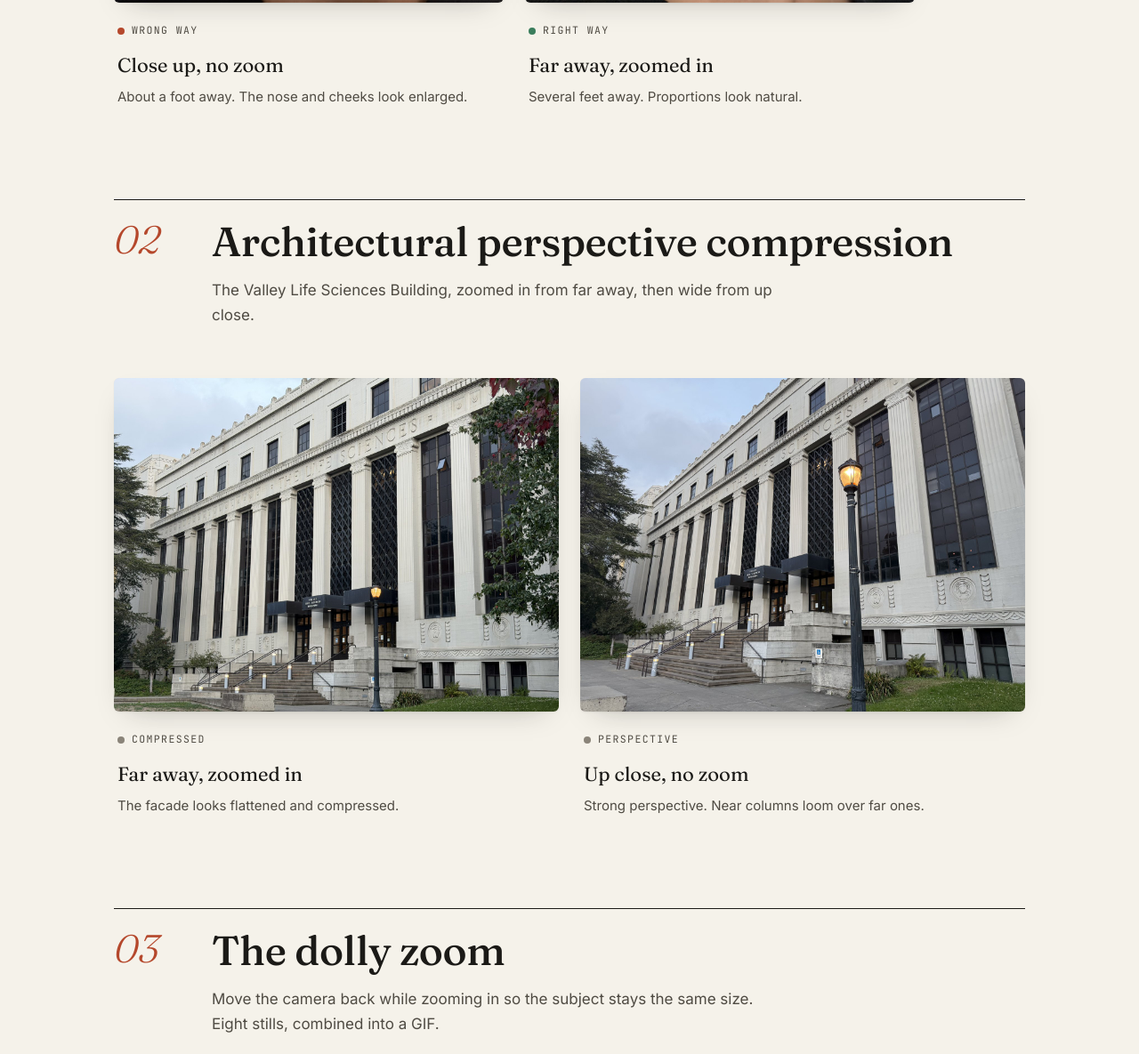
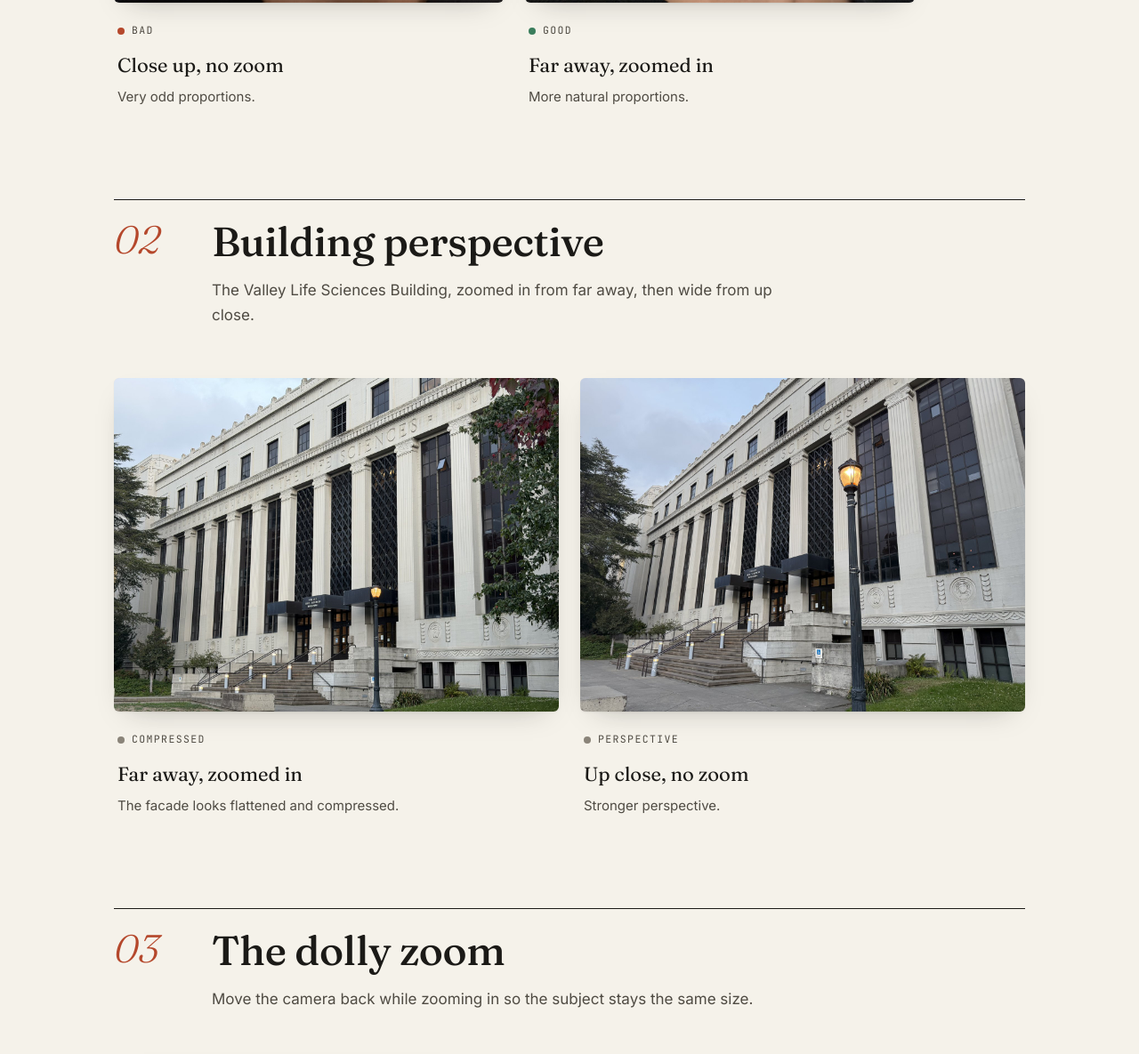
Before and after one commit to michael-tyl/michael-tyl.github.io, a plain HTML site: page cs180/proj0/index.html in a window 1280 px wide. Shown: the part 1528-2713 px from the top of the page at 89% size. Drawn offline with Linux system fonts and the light colour scheme.

Commit message:
compress text

```diff
--- a/cs180/proj0/index.html
+++ b/cs180/proj0/index.html
@@ -46,7 +46,7 @@
       <div class="section-head">
         <div class="num">01</div>
         <div>
-          <h2>Selfie: the wrong way vs. the right way</h2>
+          <h2>Selfie</h2>
           <p class="lede">A close-up selfie with no zoom, then the same face from several feet back with the camera zoomed in.</p>
         </div>
       </div>
@@ -55,17 +55,17 @@
         <figure class="shot portrait">
           <img src="img/face_zoomout.jpg" alt="Close-up selfie taken at arm's length with no zoom">
           <figcaption>
-            <span class="tag bad">Wrong way</span>
+            <span class="tag bad">Bad</span>
             <div class="title">Close up, no zoom</div>
-            <p class="note">About a foot away. The nose and cheeks look enlarged.</p>
+            <p class="note">Very odd proportions.</p>
           </figcaption>
         </figure>
         <figure class="shot portrait">
           <img src="img/face_zoomin.jpg" alt="Portrait taken from several feet away, zoomed in">
           <figcaption>
-            <span class="tag good">Right way</span>
+            <span class="tag good">Good</span>
             <div class="title">Far away, zoomed in</div>
-            <p class="note">Several feet away. Proportions look natural.</p>
+            <p class="note">More natural proportions.</p>
           </figcaption>
         </figure>
       </div>
@@ -76,7 +76,7 @@
       <div class="section-head">
         <div class="num">02</div>
         <div>
-          <h2>Architectural perspective compression</h2>
+          <h2>Building perspective</h2>
           <p class="lede">The Valley Life Sciences Building, zoomed in from far away, then wide from up close.</p>
         </div>
       </div>
@@ -95,7 +95,7 @@
           <figcaption>
             <span class="tag">Perspective</span>
             <div class="title">Up close, no zoom</div>
-            <p class="note">Strong perspective. Near columns loom over far ones.</p>
+            <p class="note">Stronger perspective.</p>
           </figcaption>
         </figure>
       </div>
@@ -107,7 +107,7 @@
         <div class="num">03</div>
         <div>
           <h2>The dolly zoom</h2>
-          <p class="lede">Move the camera back while zooming in so the subject stays the same size. Eight stills, combined into a GIF.</p>
+          <p class="lede">Move the camera back while zooming in so the subject stays the same size.</p>
         </div>
       </div>
 
```
